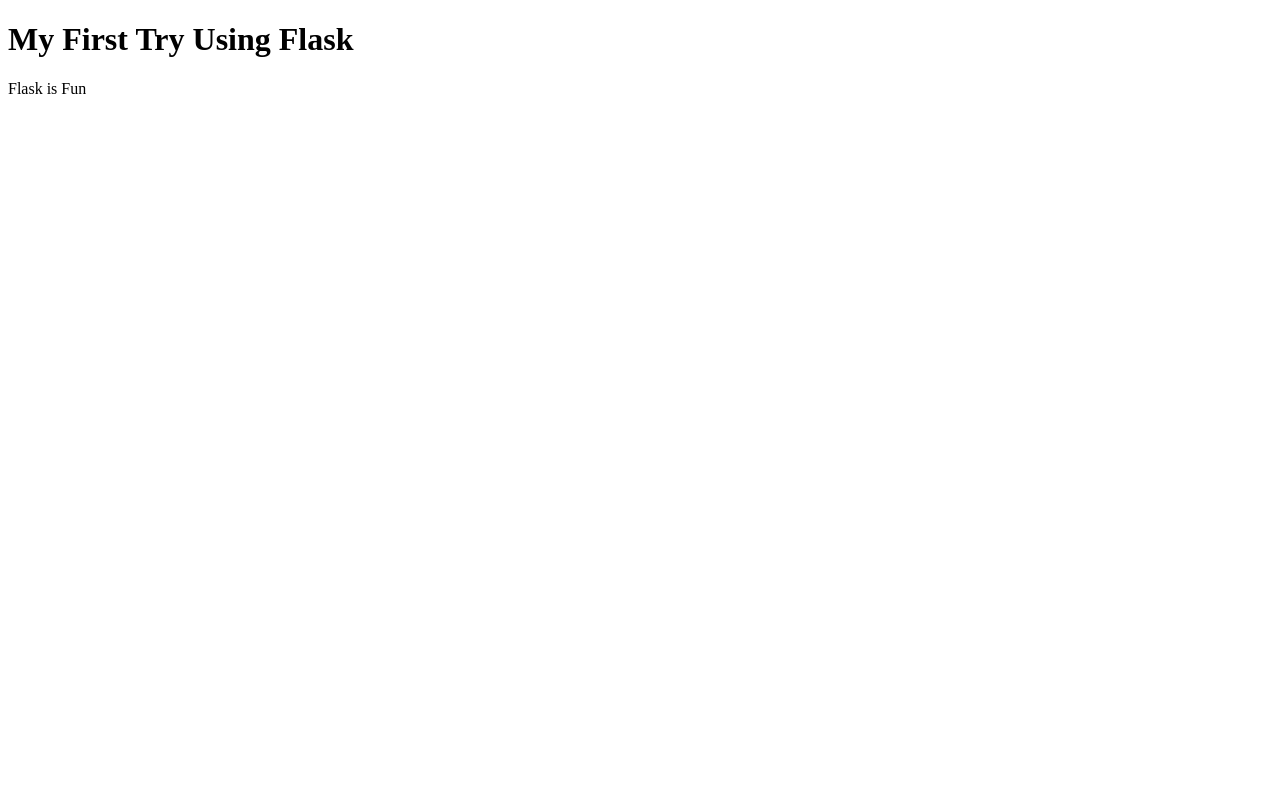
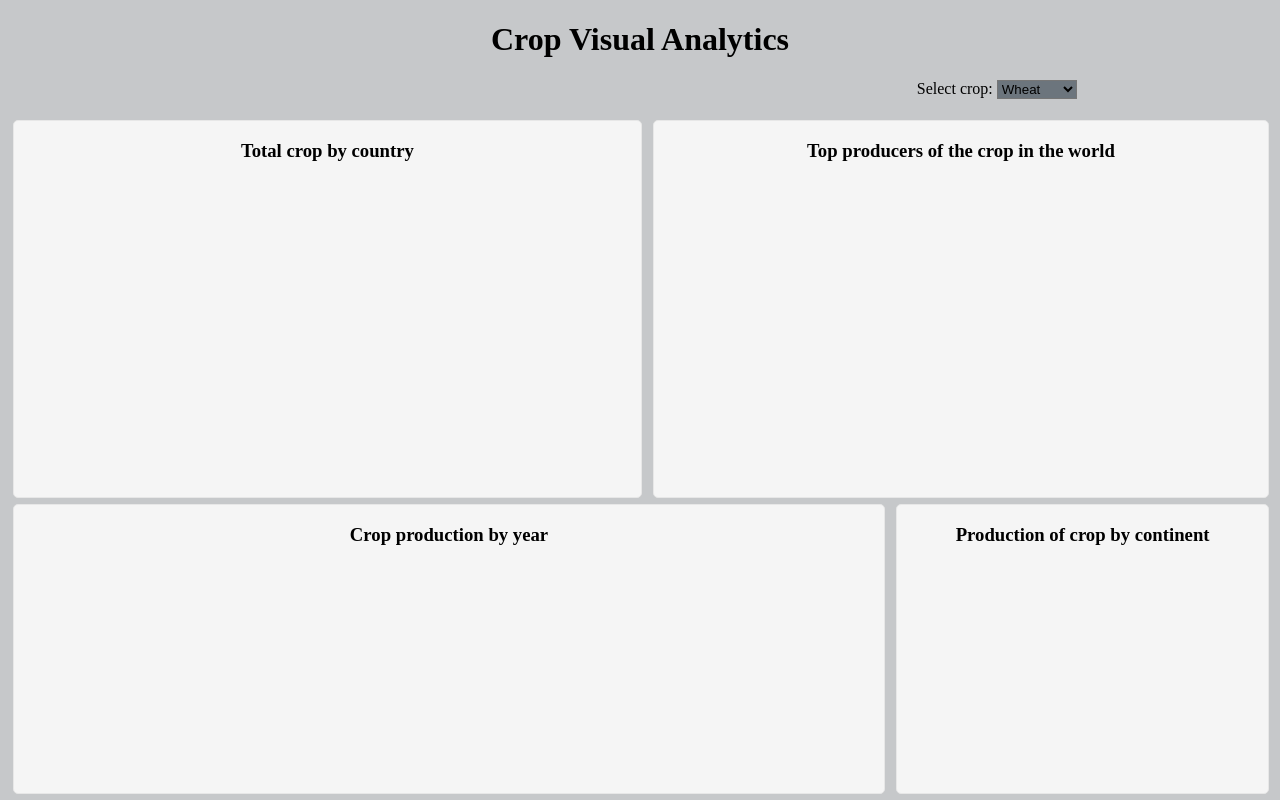
Before and after one commit to nagashree-angadi/Crop-Visual-Analytics, a plain HTML site: page templates/index.html in a window 1280 px wide. Drawn offline with nearby package versions, Linux system fonts and the light colour scheme; no server answers.

Commit message:
Created Index page and Framework

```diff
--- /dev/null
+++ b/static/index.js
@@ -0,0 +1,35 @@
+window.addEventListener("load",function() {
+    $.get("/allcrops-by-country", {'data': 'received'}, function(allcropsByCountry) {
+            data = JSON.parse(allcropsByCountry.chart_data)
+    });
+
+    $.get("/top-producers", {'data': 'Wheat'}, function(topProducers) {
+                data = JSON.parse(topProducers.chart_data)
+    });
+
+    $.get("/production-by-year", {'data': 'Wheat'}, function(productionByYear) {
+                data = JSON.parse(productionByYear.chart_data)
+    });
+
+    $.get("/crop-by-continent", {'data': 'Wheat'}, function(cropByContinent) {
+                data = JSON.parse(cropByContinent.chart_data)
+    });
+});
+
+function updateGraphs() {
+
+    var crop = document.getElementById("crop-selector").value;
+    console.log(crop)
+
+    $.get("/top-producers", {'data': crop}, function (topProducers) {
+        data = JSON.parse(topProducers.chart_data)
+    });
+
+    $.get("/production-by-year", {'data': crop}, function (productionByYear) {
+        data = JSON.parse(productionByYear.chart_data)
+    });
+
+    $.get("/crop-by-continent", {'data': crop}, function (cropByContinent) {
+        data = JSON.parse(cropByContinent.chart_data)
+    });
+}
--- /dev/null
+++ b/static/main.css
@@ -0,0 +1,73 @@
+body{
+    background-color: #c6c8ca;
+}
+
+header{
+    position: relative;
+    text-align: center;
+    height: 10%;
+}
+div.map-chart{
+    /*border:1px solid steelblue;*/
+    background-color: whitesmoke;
+    border: 1px solid #e7e7e7;
+    border-radius: 5px;
+    height: 47%;
+    width: 49%;
+    position: absolute;
+    top: 15%;
+    left: 1%;
+}
+div.bar-chart{
+    /*border:1px solid steelblue;*/
+    background-color: whitesmoke;
+    border: 1px solid #e7e7e7;
+    border-radius: 5px;
+    width: 48%;
+    height: 47%;
+    position: absolute;
+    top: 15%;
+    left: 51%;
+}
+
+div.selection{
+    margin-left: 71% ;
+    top: 10%;
+    position: absolute;
+    width: 25%;
+    height: 5%;
+}
+
+.selection select{
+    background-color: #6c757d;
+    text-emphasis-color: #dee2e6;
+    width: 25%;
+}
+
+div.line-chart{
+    /*border:1px solid steelblue;*/
+    background-color: whitesmoke;
+    border: 1px solid #e7e7e7;
+    border-radius: 5px;
+    width: 68%;
+    height: 36%;
+    position: absolute;
+    top: 63%;
+    left: 1%;
+}
+div.pie-chart{
+    /*border:1px solid steelblue;*/
+    background-color: whitesmoke;
+    border: 1px solid #e7e7e7;
+    border-radius: 5px;
+    width: 29%;
+    height: 36%;
+    position: absolute;
+    top: 63%;
+    left: 70%;
+}
+
+h3{
+    text-align: center;
+    position: relative;
+}
--- a/templates/index.html
+++ b/templates/index.html
@@ -1,11 +1,42 @@
 <!DOCTYPE html>
 <html lang="en" dir="ltr">
   <head>
-    <meta charset="utf-8">
-    <title>Flask Tutorial</title>
+      <meta charset="UTF-8">
+      <script src="../static/index.js"></script>
+      <script src="https://ajax.aspnetcdn.com/ajax/jQuery/jquery-3.4.1.min.js"></script>
+      <link rel="stylesheet" href="../static/main.css">
+      <title>Crop Visual Analytics</title>
   </head>
   <body>
-    <h1> My First Try Using Flask </h1>
-    <p> Flask is Fun </p>
+     <header class = "header">
+        <h1>Crop Visual Analytics</h1>
+     </header>
+     <div class = "selection">
+             <label for = "crop-selector">Select crop: </label>
+             <select class = "crop-selector" id = "crop-selector" onchange="updateGraphs()">
+                 <option value = "Wheat">Wheat</option>
+                 <option value = "Paddy/Rice">Paddy/Rice</option>
+                 <option value = "Millet">Millet</option>
+                 <option value = "Pulses">Pulses</option>
+                 <option value = "Maize">Maize</option>
+             </select>
+     </div>
+     <div class = "map-chart" id = "map-chart">
+         <h3>Total crop by country</h3>
+
+     </div>
+     <div class = "bar-chart" id = "bar-chart">
+         <h3>Top producers of the crop in the world</h3>
+
+     </div>
+     <div class = "line-chart" id = "line-chart">
+         <h3>Crop production by year</h3>
+
+     </div>
+     <div class = "pie-chart" id = "pie-chart">
+         <h3>Production of crop by continent</h3>
+
+     </div>
+
   </body>
 </html>
```
Also changed, not shown: 1 other file.
